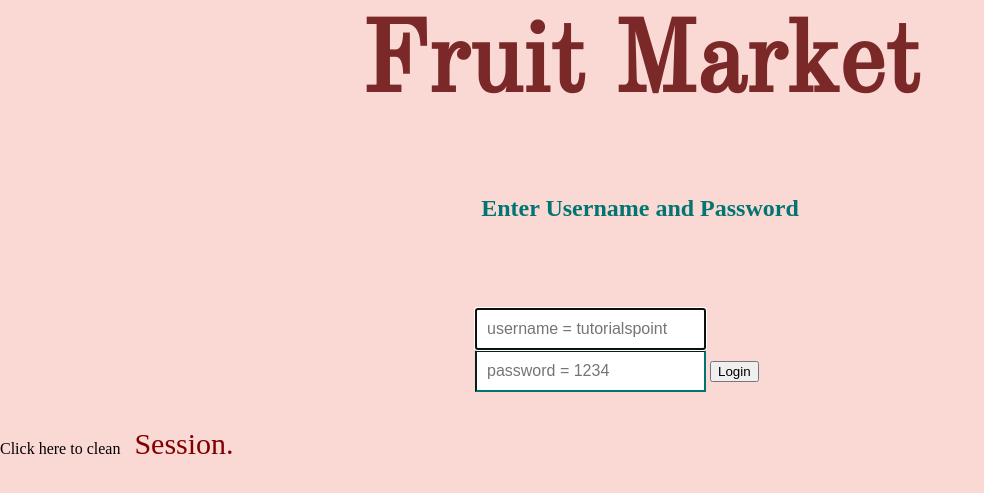
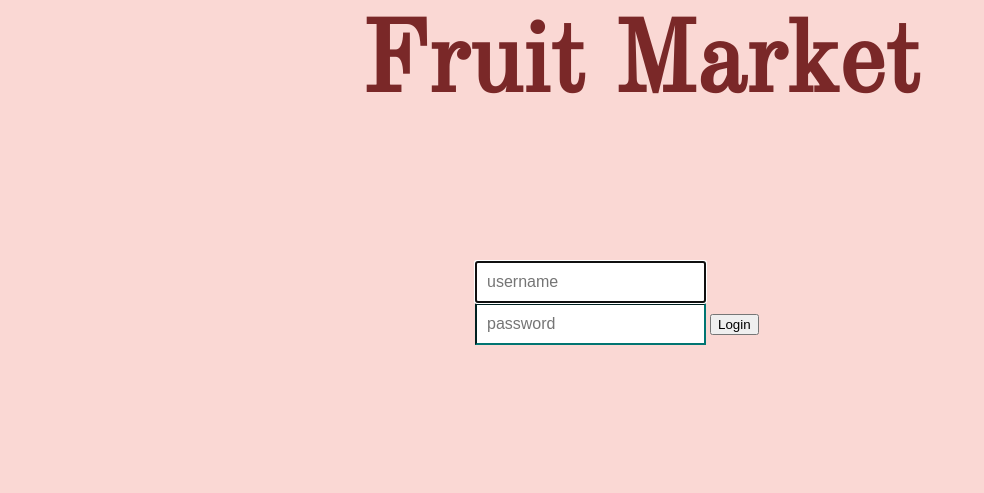
Before and after one commit to zoeyzdra/FRUIT_MARKET, a PHP site: page /contact.php in a window 1280 px wide. Shown: the part 235-728 px from the top of the page, without its empty margins (0-984 px from the left). Run offline with PHP 8.4, Linux system fonts and the light colour scheme; some web fonts are replaced.

Commit message:
Update contact.php

```diff
--- a/contact.php
+++ b/contact.php
@@ -72,17 +72,12 @@
              border-color:#017572;
           }
 
-          h2{
-             text-align: center;
-             color: #017572;
-          }
+
        </style>
 
     </head>
 
     <body>
-
-       <h2>Enter Username and Password</h2>
        <div class = "container form-signin">
 
           <?php
@@ -112,15 +107,14 @@
              ?>" method = "post">
              <h4 class = "form-signin-heading"><?php echo $msg; ?></h4>
              <input type = "text" class = "form-control"
-                name = "username" placeholder = "username = tutorialspoint"
+                name = "username" placeholder = "username"
                 required autofocus></br>
              <input type = "password" class = "form-control"
-                name = "password" placeholder = "password = 1234" required>
+                name = "password" placeholder = "password" required>
              <button class = "btn btn-lg btn-primary btn-block" type = "submit"
                 name = "login">Login</button>
           </form>
 
-          Click here to clean <a href = "logout.php" tite = "Logout">Session.
 
        </div>
 
```
